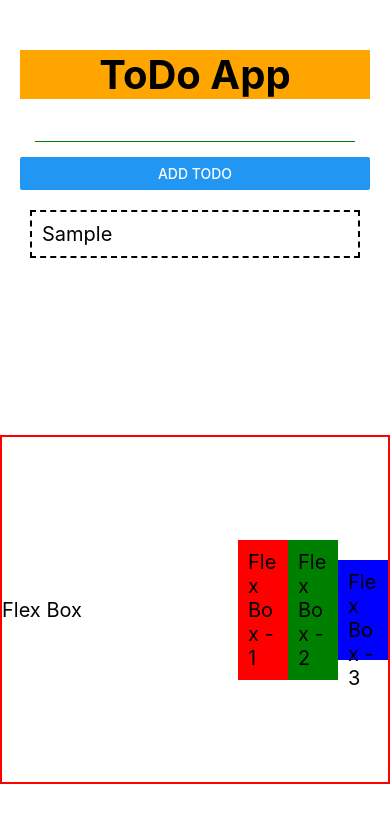
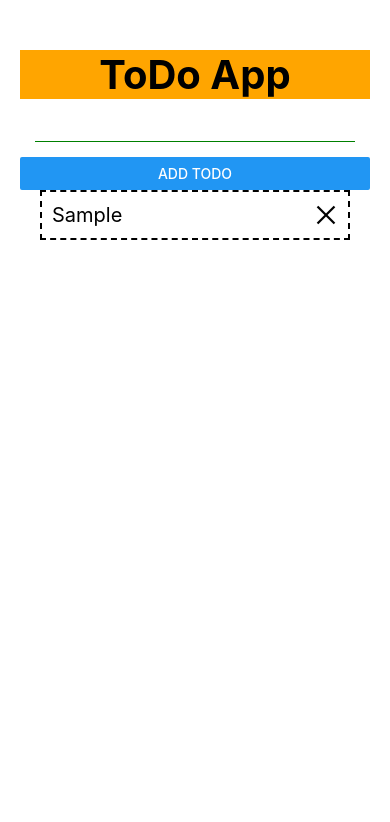
Before and after one commit to GLab-cloud/ReactNativeExpo, a React Native app in the folder app/: screen / in a window 390 px wide. Both pictures are taken after typing "Sample" into the empty fields and a click on the button "ADD TODO". Shown: the top 822 px of the page. Built offline with nearby package versions, Linux system fonts and the light colour scheme.

Commit message:
vector-icons

```diff
--- a/app/App.tsx
+++ b/app/App.tsx
@@ -15,7 +15,8 @@ import {
   Alert,
   TouchableWithoutFeedback,
 } from "react-native";
-import FlexBox from "./components/flex.box";
+// import FlexBox from "./components/flex.box";
+import { AntDesign } from "@expo/vector-icons";
 
 interface ITodo {
   id: number;
@@ -42,8 +43,8 @@ export default function App() {
     setTodo("");
   };
   const deleteTodo = (id: number) => {
-    const newTodos = listTodo.filter((item) => item.id != id);
-    setListTodo(newTodos);
+    // const newTodos = listTodo.filter((item) => item.id != id);
+    // setListTodo(newTodos);
   };
   return (
     //jsx
@@ -53,11 +54,11 @@ export default function App() {
         Keyboard.dismiss();
       }}
     >
-      <View style={{ flex: 1 }}>
+      {/* <View style={{ flex: 1 }}> */}
       <View style={styles.container}>
         <Text style={styles.header}>ToDo App</Text>
         {/* form */}
-          <View>
+        <View style={styles.form}>
           <TextInput
             value={toDo}
             style={styles.todoInput}
@@ -66,7 +67,7 @@ export default function App() {
           <Button title="ADD TODO" onPress={handleAddTodo} />
         </View>
         {/* List Todo */}
-          <View style={styles.body}>
+        <View style={styles.todo}>
           <FlatList
             data={listTodo}
             keyExtractor={(item) => item.id + ""}
@@ -79,15 +80,18 @@ export default function App() {
                   onPress={() => deleteTodo(item.id)}
                   style={({ pressed }) => ({ opacity: pressed ? 0.5 : 1 })}
                 >
+                  <View style={styles.groupTodo}>
                     <Text style={styles.todoItem}>{item.name}</Text>
+                    <AntDesign name="close" size={24} color="black" />
+                  </View>
                 </Pressable>
               );
             }}
           />
         </View>
       </View>
-        <FlexBox />
-      </View>
+      {/* <FlexBox /> */}
+      {/* </View> */}
     </TouchableWithoutFeedback>
   );
 }
@@ -117,6 +121,7 @@ const styles = StyleSheet.create({
     //  justifyContent: "center",
     textAlign: "center",
     fontSize: 40,
+    // flex: 1,
   },
   parent: { fontSize: 30, color: "red" },
   child: { fontSize: 20, color: "pink" },
@@ -127,12 +132,20 @@ const styles = StyleSheet.create({
     padding: 5,
     margin: 15,
   },
-  body: { paddingHorizontal: 10, marginBottom: 20 },
+  form: {},
+  todo: { paddingHorizontal: 10, marginBottom: 20, flex: 8 },
   todoItem: {
+    fontSize: 20,
+    // marginTop: 20,
+  },
+  groupTodo: {
+    padding: 10,
+    flexDirection: "row",
+    alignItems: "center",
     borderWidth: 2,
     borderStyle: "dashed",
-    fontSize: 20,
-    padding: 10,
-    marginTop: 20,
+    marginBottom: 15,
+    marginHorizontal: 10,
+    justifyContent: "space-between",
   },
 });
--- a/app/components/flex.box.tsx
+++ b/app/components/flex.box.tsx
@@ -4,12 +4,12 @@ const styles = StyleSheet.create({
     marginTop: 40,
     marginBottom: 60,
     flexDirection: "row",
-    justifyContent: "flex-start",
+    justifyContent: "center",
     alignItems: "center",
     borderWidth: 2,
     borderColor: "red",
     alignContent: "space-between",
-    flex: 1,
+    // flex: 1,
   },
   title: {
     fontSize: 20,
@@ -20,7 +20,7 @@ const styles = StyleSheet.create({
     backgroundColor: "red",
     padding: 10,
     width: 50,
-    flex: 1,
+    // flex: 1,
   },
   title2: {
     fontSize: 20,
@@ -28,7 +28,7 @@ const styles = StyleSheet.create({
     padding: 10,
     width: 50,
     height: 300,
-    flex: 1,
+    flex: 2,
   },
   title3: {
     fontSize: 20,
--- a/app/jest.config.js
+++ b/app/jest.config.js
@@ -3,7 +3,7 @@ module.exports = {
   testEnvironment: 'node',
   setupFilesAfterEnv: ['<rootDir>/jest.setup.js'],
   transformIgnorePatterns: [
-    'node_modules/(?!(expo|expo-modules-core|react-native|@react-native|@expo|@react-navigation)/)',
+    'node_modules/(?!(expo|expo-font|expo-modules-core|react-native|@react-native|@expo|@react-navigation)/)',
   ],
   moduleNameMapper: {
     '^@/(.*)$': '<rootDir>/$1',
--- a/app/jest.setup.js
+++ b/app/jest.setup.js
@@ -5,6 +5,10 @@ jest.mock('expo', () => ({
   registerRootComponent: jest.fn(),
 }));
 
+jest.mock('@expo/vector-icons', () => ({
+  AntDesign: () => null,
+}));
+
 // Suppress console warnings in tests
 global.console.warn = jest.fn();
 global.console.error = jest.fn();
--- a/app/package.json
+++ b/app/package.json
@@ -14,6 +14,7 @@
     "lint": "tsc --noEmit"
   },
   "dependencies": {
+    "@expo/vector-icons": "^15.0.3",
     "expo": "~54.0.33",
     "expo-status-bar": "~3.0.9",
     "opencode-ai": "^1.15.10",
```
Also changed, not shown: 1 other file (tests, documents, lock files or other folders). Lines whose indentation alone changed are shown as unchanged.
